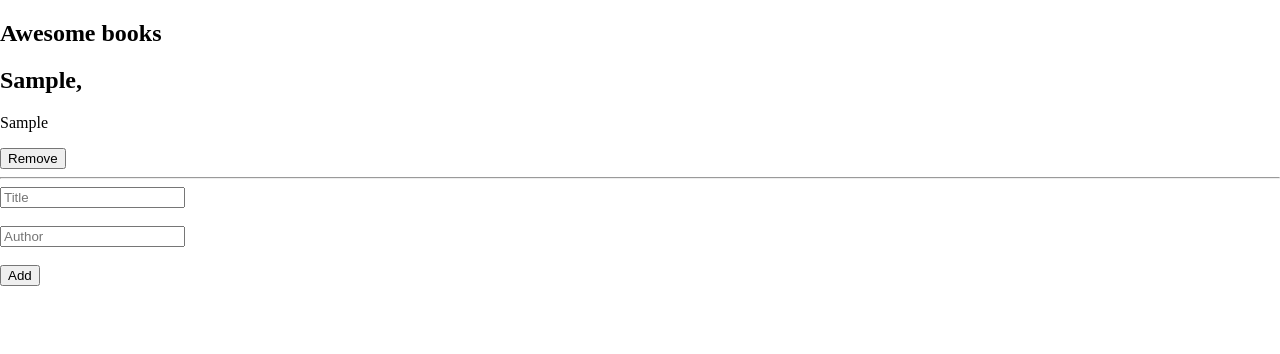
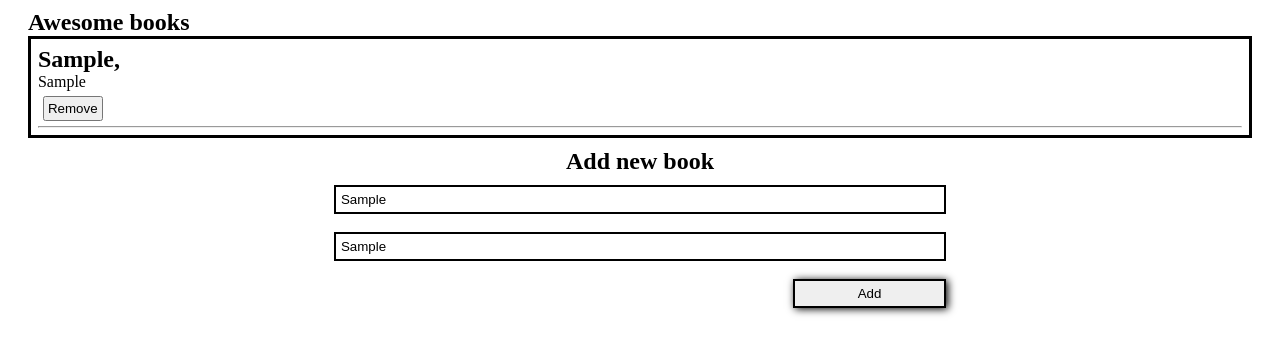
Before and after one commit to YannickZahinda/Awesome-book, a website: page index.html in a window 1280 px wide. Both pictures are taken after typing "Sample", "Sample" into the empty fields and a click on the button "Add". Drawn offline with Linux system fonts and the light colour scheme.

Commit message:
added some style

```diff
--- a/app.js
+++ b/app.js
@@ -23,11 +23,11 @@ class BooksStoreUtilities {
       let cardElement = '';
 
       for (let i = 0; i < storedBooks.length; i += 1) {
-        cardElement += `<div class="card">
+        cardElement += `<li class="card">
                 <h2 class="content">${storedBooks[i].title}, </h2>
                 <p class="content">${storedBooks[i].author}</p>
                 <button class='remove' value="${storedBooks[i].title}" type="button"> Remove</button>
-            </div> <hr>`;
+            </li><hr/>`;
       }
       cardContainer.innerHTML = cardElement;
     }
@@ -39,8 +39,6 @@ document.getElementById('addbtn').addEventListener('click', () => {
   oldBooks.push(new Book(titleEl.value, authorEl.value));
   localStorage.setItem('books', JSON.stringify(oldBooks));
   BooksStoreUtilities.displayBooks();
-  titleEl.value = '';
-  authorEl.value = '';
 });
 
 // remove a book
@@ -49,6 +47,7 @@ document.getElementById('books').addEventListener('click', (event) => {
   if (!isButton) return;
   BooksStoreUtilities.removeByTitle(event.target.value);
   BooksStoreUtilities.displayBooks();
+  console.log('I has been clicked with ', `${event.target.value}id`);
 });
 
 //  get all books
--- a/index.html
+++ b/index.html
@@ -1,10 +1,10 @@
 <!DOCTYPE html>
 <html lang="en">
   <head>
-    <meta charset="UTF-8">
-    <meta http-equiv="X-UA-Compatible" content="IE=edge">
-    <meta name="viewport" content="width=device-width, initial-scale=1.0">
-    <link rel="stylesheet" href="./styles.css">
+    <meta charset="UTF-8" />
+    <meta http-equiv="X-UA-Compatible" content="IE=edge" />
+    <meta name="viewport" content="width=device-width, initial-scale=1.0" />
+    <link rel="stylesheet" href="./styles.css" />
     <title>Document</title>
   </head>
   <body>
@@ -15,19 +15,17 @@
       <section class="hero">
         <h1>Awesome books</h1>
         <div class="container">
-                <div id="books" class="books">
-                </div>
+          <ul id="books" class="books"></ul>
           <form id="form" action="#">
-                    <input type="text" name="title" id ='title' placeholder="Title">
-                    <br><br>
-                    <input type="text" name="author" id ='author' placeholder="Author">
-                    <br><br>
-                    <button id ='addbtn' type="button">Add</button>
+             <h2 class="form-heading">Add new book</h2>
+            <input type="text" name="title" id="title" placeholder="Title" />
+            <br /><br />
+            <input type="text" name="author" id="author" placeholder="Author" />
+            <br /><br />
+            <div class="button-container"><button id="addbtn" type="button">Add</button></div>
           </form>
         </div>
-
       </section>
-
     </main>
     <script src="./app.js"></script>
   </body>
--- a/styles.css
+++ b/styles.css
@@ -1,3 +1,57 @@
+* {
+  margin: 0;
+  padding: 0;
+  box-sizing: border-box;
+}
+
 body {
-  margin: 0;
+  display: flex;
+  justify-content: center;
+  padding: 9px;
 }
+
+.wrapper {
+  width: 97%;
+}
+
+.books {
+  border: 3px solid #000;
+  list-style-type: none;
+  padding: 7px;
+}
+
+#form {
+  text-align: center;
+  width: 50%;
+  margin: 0 auto;
+}
+
+.form-heading {
+  margin: 10px;
+}
+
+input {
+  width: 100%;
+  padding: 5px;
+  border: 2px solid #000;
+}
+
+.button-container {
+  text-align: end;
+}
+
+#addbtn {
+  width: 25%;
+  border: 2px solid #000;
+  padding: 5px;
+  box-shadow: 2px 1px 8px #000;
+}
+
+.remove {
+  padding: 3px;
+  margin: 5px;
+}
+
+.card {
+  background-color: #fff;
+}
```
Lines whose indentation alone changed are shown as unchanged.
